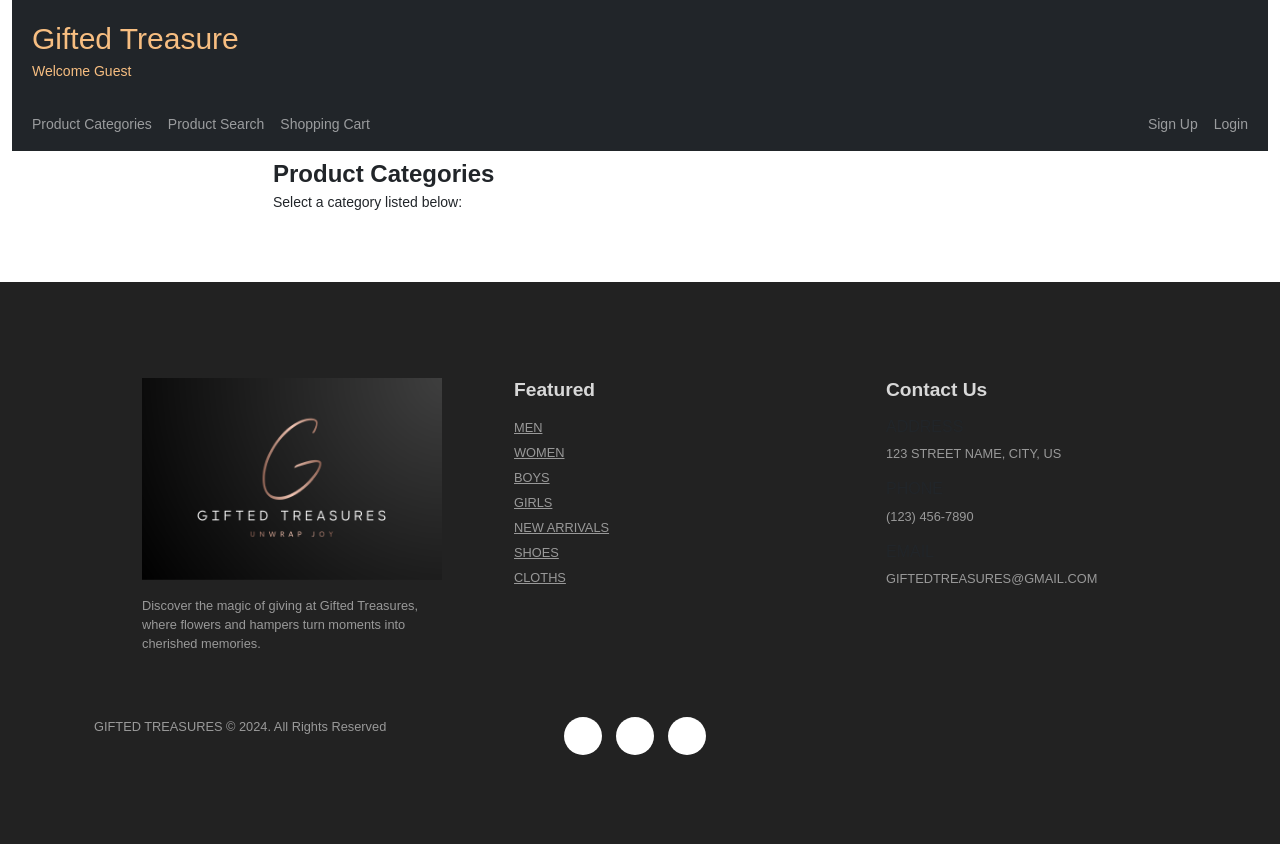
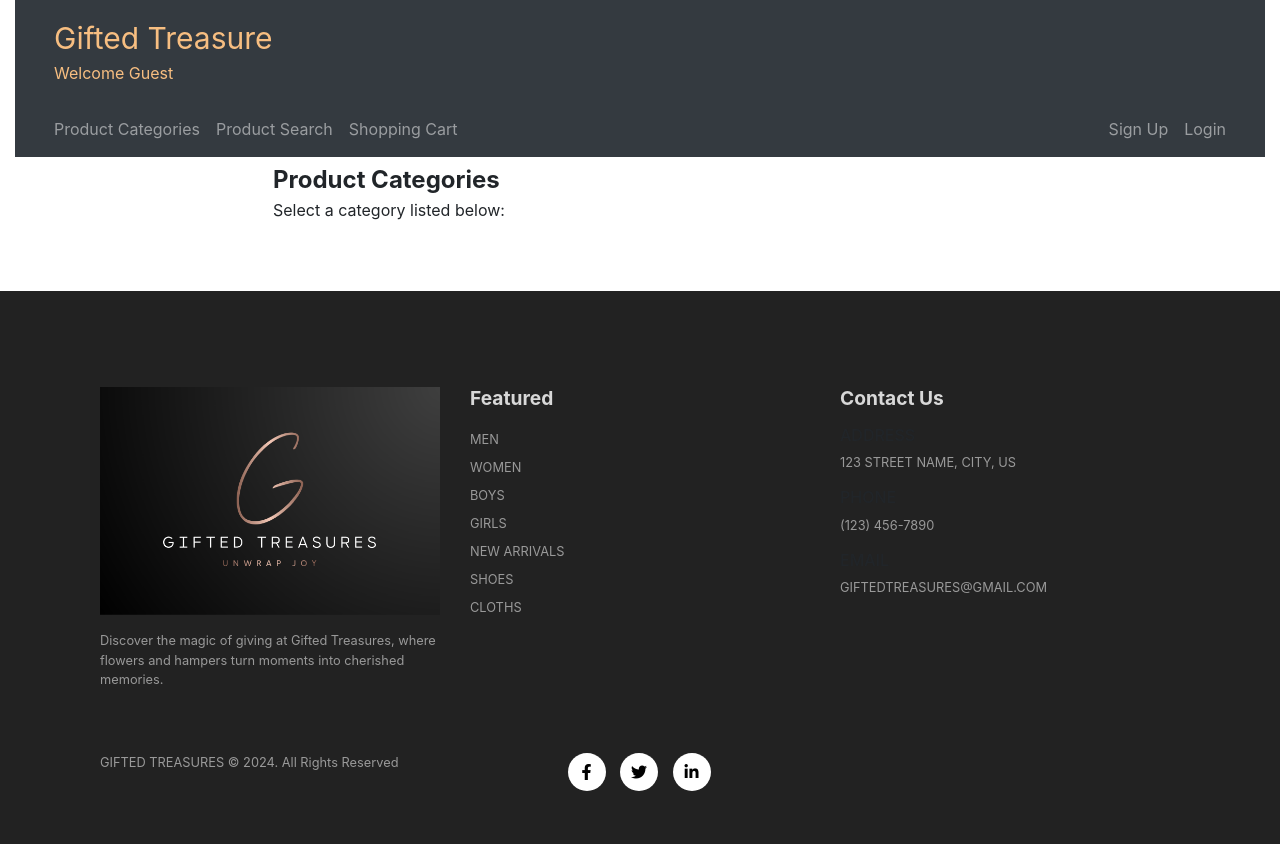
Before and after one commit to rei-shell/ECAD_Asg, a PHP site: page /Mamaya/category.php in a window 1280 px wide. Before the commit the page ends 755 px from the top, so only its background shows below. Run offline with PHP 8.4, Linux system fonts and the light colour scheme; data that the repository does not hold is empty; some libraries are stand-ins or nearby versions.

Commit message:
header update

```diff
--- a/Header.php
+++ b/Header.php
@@ -10,6 +10,10 @@
     <script src="js/bootstrap.bundle.min.js"></script>
     <!-- site specific cascading stylesheet -->
     <link rel="stylesheet" href="css/site.css">
+    <link rel="stylesheet" href="https://stackpath.bootstrapcdn.com/bootstrap/4.1.3/css/bootstrap.min.css" integrity="sha384-MCw98/SFnGE8fJT3GXwEOngsV7Zt27NXFoaoApmYm81iuXoPkFOJwJ8ERdknLPMO" crossorigin="anonymous">
+    <link rel="stylesheet" href="https://pro.fontawesome.com/releases/v5.10.0/css/all.css" />
+
+
 </head>
 
 
```
